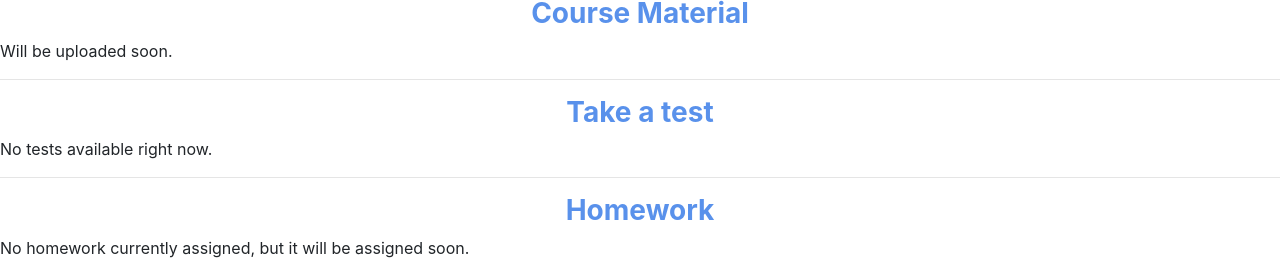
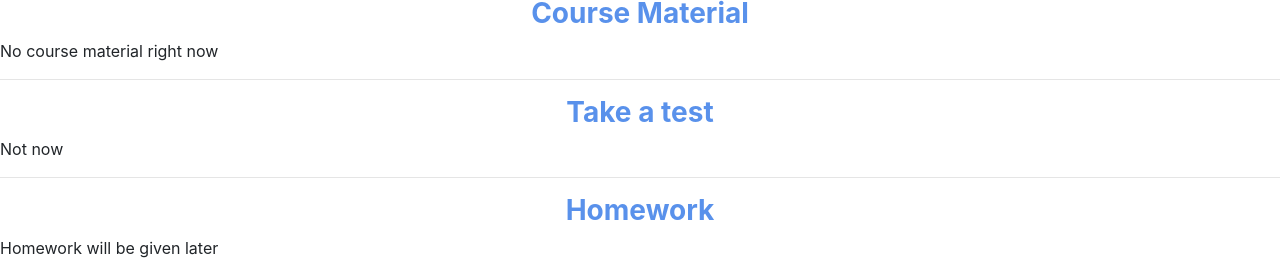
Before and after one commit to dhananjay1438/Online-Learning-Academy, a Flask app: page /teenager_prayer in a window 1280 px wide. Shown: the part 847-1107 px from the top of the page. Run offline with Flask 2, Linux system fonts and the light colour scheme; some libraries are stand-ins or nearby versions.

Commit message:
Changed the conent of the file as it is inherited from chapter_layout.html which is inherited from layout.html

```diff
--- a/templates/teenager_prayer.html
+++ b/templates/teenager_prayer.html
@@ -1,38 +1,23 @@
-{%extends 'layout.html'%}
-{%block title%}
+{% extends 'chapter_layout.html' %}
+{% block title %}
 A teenager's Prayer
-{%endblock title%}
-{%block importFiles%}
+{% endblock title %}
+{% block importFiles %}
 <link rel="stylesheet" href="{{ url_for('static', filename='styles/teenager_prayer.css') }}">
-{%endblock importFiles%}
+{% endblock importFiles %}
 
-{%block content%}
-<div>
-    <div class="youtube_video">
-        <iframe src="https://www.youtube.com/embed/WcjX6h65sNM" frameborder="0"
-            allow="accelerometer; autoplay; encrypted-media; gyroscope; picture-in-picture" allowfullscreen></iframe>
-    </div>
-    <hr />
-    <div class="course_material">
-        <p class="text-center h3 heading">
-            <strong>Course Material</strong>
-        </p>
-        <span> Will be uploaded soon. </span>
-    </div>
-    <hr />
-    <div class="tests">
-        <p class="text-center h3 heading" >
-            <strong>Take a test</strong>
-        </p>
-        <span> No tests available right now. </span>
-    </div>
-    <hr />
-    <div class="homework">
-        <p class="text-center h3 heading">
-            <strong>Homework</strong>
-        </p>
-        <span>No homework currently assigned, but it will be assigned soon.</span>
-    </div>
-</div>
+{%  block content  %}
+{{super()}}
+{% endblock content %}
 
-{%endblock content%}
+{% block course_material %}
+No course material right now
+{% endblock course_material %}
+
+{% block homework %}
+<div>Homework will be given later</div>
+{% endblock homework %}
+
+{% block test  %}
+<div> Not now </div>
+{% endblock test  %}
```
